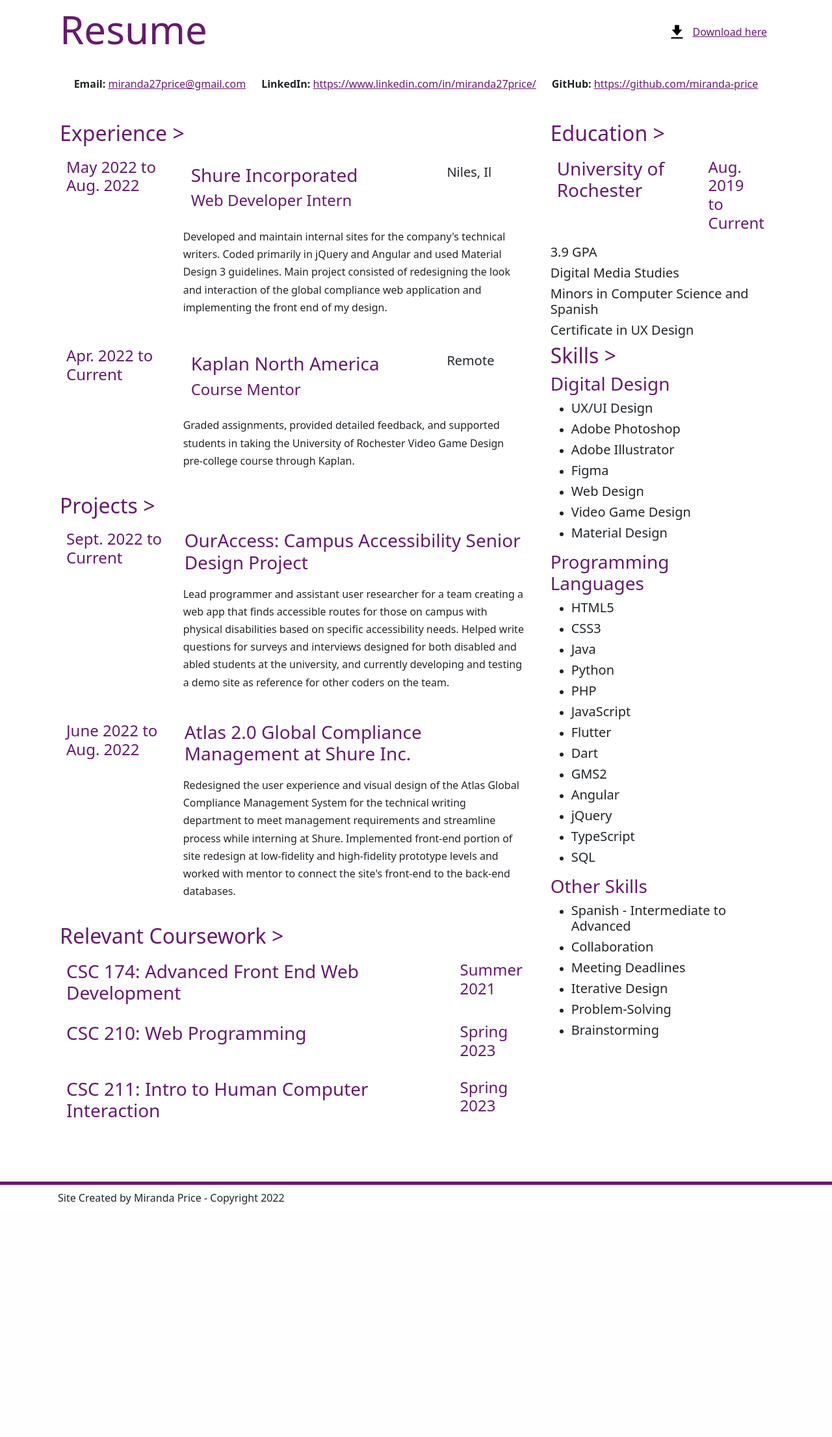
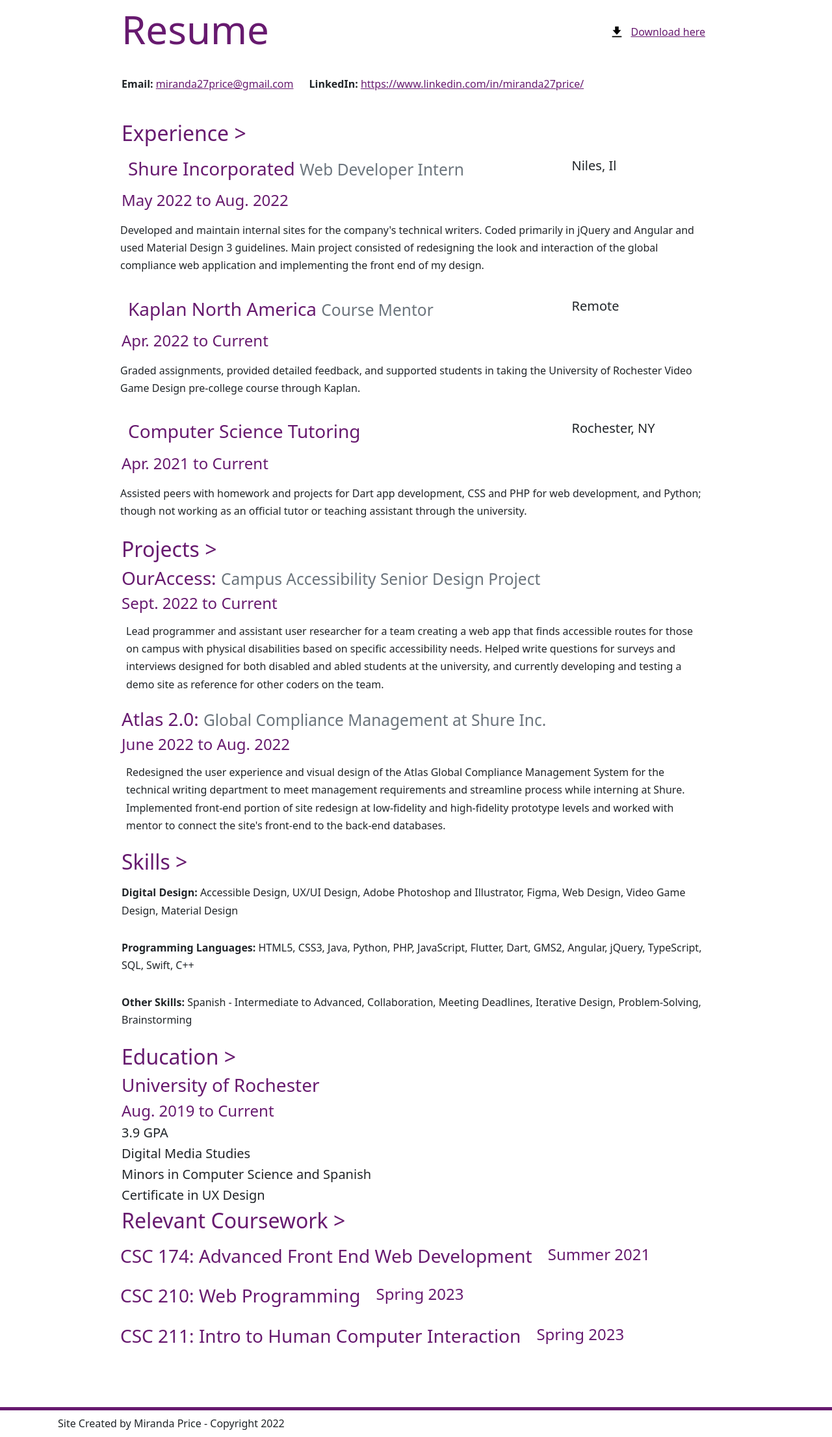
Before and after one commit to miranda-price/portfolio, a PHP site: page /resume.html in a window 1280 px wide. Shown: the part 81-2292 px from the top of the page at 65% size. Before the commit the page ends 1934 px from the top, so only its background shows below. Run offline with PHP 8.4, Linux system fonts and the light colour scheme.

Commit message:
reformat resume page

```diff
--- a/css/override.css
+++ b/css/override.css
@@ -58,6 +58,11 @@ footer, .row-home{
 	text-align: center;
 }
 
+.resume {
+	width: 80vw;
+	max-width: 950px;
+}
+
 
 /* *****************
 Module styles
@@ -69,13 +74,6 @@ Module styles
 
 .nav-item {padding: 10px;}
 
-.resume, .work {
-	background-color: #bbbbbb;
-	border-top-right-radius: 10px;
-	border-bottom-right-radius: 10px;
-	padding: 10px;
-}
-
 .download-link, .navbar-brand {
 	display: flex;
 	align-items: center;
@@ -84,7 +82,6 @@ Module styles
 
 .contact {
 	display: flex;
-	justify-content: center;
 }
 
 .contact > * {
--- a/resume.html
+++ b/resume.html
@@ -52,6 +52,7 @@
   </div>
 </nav>
 	</header>
+	<div class="container resume">
 	<div class="navbar-fix"></div>
 	<div class="row">
 		<h1 class="col-md-8">Resume</h1>
@@ -64,121 +65,78 @@
 	<div class="row contact">
 		<p><strong>Email: </strong><a href="mailto:miranda27price@gmail.com">miranda27price@gmail.com</a></p>
 		<p><strong>LinkedIn: </strong><a href="https://www.linkedin.com/in/miranda27price/" target="_blank">https://www.linkedin.com/in/miranda27price/</a></p>
-		<p><strong>GitHub: </strong><a href="https://github.com/miranda-price" target="_blank">https://github.com/miranda-price</a></p>
 	</div>
 
 	<div class="row">
-		<div class="col-md-8">
 	<strong><h2>Experience ></h2></strong>
-		<div class="row work-entry">
-			<h4 class="col-md-3 work-date">May 2022 to Aug. 2022</h4>
-			<div class="work-body col-md-9">
-				<div class="row work-head">
-					<div class="col-md-9 work-title">
-						<h3>Shure Incorporated</h3>
-						<h4>Web Developer Intern</h4>
-					</div>
+	<div class="work-entry">
+		<div class="row work-header">
+			<h3 class = "col-md-9">Shure Incorporated <small class="text-muted">Web Developer Intern</small></h3>
 			<h5 class="col-md-3 work-loc">Niles, Il</h5>
 		</div>
+		<h4 class="col work-date">May 2022 to Aug. 2022</h4>
 		<p class="row work-desc">Developed and maintain internal sites for the company's technical writers. Coded primarily in jQuery and Angular and used Material Design 3 guidelines. Main project consisted of redesigning the look and interaction of the global compliance web application and implementing the front end of my design.</p>
 	</div>
+
+	<div class="work-entry">
+		<div class="row work-header">
+			<h3 class = "col-md-9">Kaplan North America <small class="text-muted">Course Mentor</small></h3>
+			<h5 class="col-md-3 work-loc">Remote</h5>
+		</div>
+		<h4 class="col work-date">Apr. 2022 to Current</h4>
+		<p class="row work-desc">Graded assignments, provided detailed feedback, and supported students in taking the University of Rochester Video Game Design pre-college course through Kaplan.</p>
 	</div>
 
-		<div class="row work-entry">
-			<h4 class="col-md-3 work-date">Apr. 2022 to Current</h4>
-			<div class="work-body col-md-9">
-				<div class="row work-head">
-					<div class="col-md-9 work-title">
-						<h3>Kaplan North America</h3>
-						<h4>Course Mentor</h4>
+	<div class="work-entry">
+		<div class="row work-header">
+			<h3 class = "col-md-9">Computer Science Tutoring</h3>
+			<h5 class="col-md-3 work-loc">Rochester, NY</h5>
 		</div>
-					<h5 class="col-md-3 work-loc">Remote</h5>
-				</div>
-				<p class="row work-desc">Graded assignments, provided detailed feedback, and supported students in taking the University of Rochester Video Game Design pre-college course through Kaplan.</p>
-			</div>
+		<h4 class="col work-date">Apr. 2021 to Current</h4>
+		<p class="row work-desc">Assisted peers with homework and projects for Dart app development, CSS and PHP for web development, and Python; though not working as an official tutor or teaching assistant through the university.</p>
 	</div>
 
 		<strong><h2>Projects ></h2></strong>
-			<div class="row proj-entry">
-				<h4 class="col-md-3 proj-date">Sept. 2022 to Current</h4>
-				<div class="proj-body col-md-9">
-					<h3 class="proj-head">OurAccess: Campus Accessibility Senior Design Project</h3>
-					<p class="row work-desc">Lead programmer and assistant user researcher for a team creating a web app that finds accessible routes for those on campus with physical disabilities based on specific accessibility needs. Helped write questions for surveys and interviews designed for both disabled and abled students at the university, and currently developing and testing a demo site as reference for other coders on the team.</p>
-				</div>
+		<div class="proj-entry">
+			<h3>OurAccess: <small class="text-muted">Campus Accessibility Senior Design Project</small></h3>
+			<h4>Sept. 2022 to Current</h4>
+			<p class="work-desc">Lead programmer and assistant user researcher for a team creating a web app that finds accessible routes for those on campus with physical disabilities based on specific accessibility needs. Helped write questions for surveys and interviews designed for both disabled and abled students at the university, and currently developing and testing a demo site as reference for other coders on the team.</p>
 		</div>
 
-			<div class="row proj-entry">
-				<h4 class="col-md-3 proj-date">June 2022 to Aug. 2022</h4>
-				<div class="proj-body col-md-9">
-					<h3 class="proj-head">Atlas 2.0 Global Compliance Management at Shure Inc.</h3>
-					<p class="row work-desc">Redesigned the user experience and visual design of the Atlas Global Compliance Management System for the technical writing department to meet management requirements and streamline process while interning at Shure. Implemented front-end portion of site redesign at low-fidelity and high-fidelity prototype levels and worked with mentor to connect the site's front-end to the back-end databases.</p>
-				</div>
+		<div class="proj-entry">
+			<h3>Atlas 2.0: <small class="text-muted">Global Compliance Management at Shure Inc.</small></h3>
+			<h4>June 2022 to Aug. 2022</h4>
+			<p class="work-desc">Redesigned the user experience and visual design of the Atlas Global Compliance Management System for the technical writing department to meet management requirements and streamline process while interning at Shure. Implemented front-end portion of site redesign at low-fidelity and high-fidelity prototype levels and worked with mentor to connect the site's front-end to the back-end databases.</p>
 		</div>
 
-			<strong><h2>Relevant Coursework ></h2></strong>
-			<div class="course row">
-				<h3 class="col-md-10">CSC 174: Advanced Front End Web Development</h3>
-				<h4 class="col-md-2">Summer 2021</h4>
-			</div>
+		<strong><h2>Skills ></h2></strong>
+		<p><strong>Digital Design: </strong>Accessible Design, UX/UI Design, Adobe Photoshop and Illustrator, Figma, Web Design, Video Game Design, Material Design</p>
+		<p><strong>Programming Languages: </strong>HTML5, CSS3, Java, Python, PHP, JavaScript, Flutter, Dart, GMS2, Angular, jQuery, TypeScript, SQL, Swift, C++</p>
+		<p><strong>Other Skills: </strong>Spanish - Intermediate to Advanced, Collaboration, Meeting Deadlines, Iterative Design, Problem-Solving, Brainstorming</p>
 
-			<div class="course row">
-				<h3 class="col-md-10">CSC 210: Web Programming</h3>
-				<h4 class="col-md-2">Spring 2023</h4>
-			</div>
-
-			<div class="course row">
-				<h3 class="col-md-10">CSC 211: Intro to Human Computer Interaction</h3>
-				<h4 class="col-md-2">Spring 2023</h4>
-			</div>
-		</div> <!--column-->
-
-		<div class="col-md-4">
 		<strong><h2>Education ></h2></strong>
-			<div class="row edu-head">
-				<h3 class="col-md-8">University of Rochester</h3>
-				<h4 class="col-md-4 edu-date">Aug. 2019 to Current</h4>
-			</div>
+		<h3>University of Rochester</h3>
+		<h4>Aug. 2019 to Current</h4>
 		<h5>3.9 GPA</h5>
 		<h5>Digital Media Studies</h5>
 		<h5>Minors in Computer Science and Spanish</h5>
 		<h5>Certificate in UX Design</h5>
 
-			<strong><h2>Skills ></h2></strong>
-			<h3 class="skills-head">Digital Design</h3>
-			<ul class="skills">
-				<li><h5>UX/UI Design</h5></li>
-				<li><h5>Adobe Photoshop</h5></li>
-				<li><h5>Adobe Illustrator</h5></li>
-				<li><h5>Figma</h5></li>
-				<li><h5>Web Design</h5></li>
-				<li><h5>Video Game Design</h5></li>
-				<li><h5>Material Design</h5></li>
-			</ul>
-			<h3 class="skills-head">Programming Languages</h3>
-			<ul class="skills">
-				<li><h5>HTML5</h5></li>
-				<li><h5>CSS3</h5></li>
-				<li><h5>Java</h5></li>
-				<li><h5>Python</h5></li>
-				<li><h5>PHP</h5></li>
-				<li><h5>JavaScript</h5></li>
-				<li><h5>Flutter</h5></li>
-				<li><h5>Dart</h5></li>
-				<li><h5>GMS2</h5></li>
-				<li><h5>Angular</h5></li>
-				<li><h5>jQuery</h5></li>
-				<li><h5>TypeScript</h5></li>
-				<li><h5>SQL</h5></li>
-			</ul>
-			<h3 class="skills-head">Other Skills</h3>
-			<ul class="skills">
-				<li><h5>Spanish - Intermediate to Advanced</h5></li>
-				<li><h5>Collaboration</h5></li>
-				<li><h5>Meeting Deadlines</h5></li>
-				<li><h5>Iterative Design</h5></li>
-				<li><h5>Problem-Solving</h5></li>
-				<li><h5>Brainstorming</h5></li>
-			</ul>
+		<strong><h2>Relevant Coursework ></h2></strong>
+		<div class="course row">
+			<h3 class="col-md-auto">CSC 174: Advanced Front End Web Development</h3>
+			<h4 class="col-md-auto">Summer 2021</h4>
+		</div>
+
+		<div class="course row">
+			<h3 class="col-md-auto">CSC 210: Web Programming</h3>
+			<h4 class="col-md-auto">Spring 2023</h4>
+		</div>
+
+		<div class="course row">
+			<h3 class="col-md-auto">CSC 211: Intro to Human Computer Interaction</h3>
+			<h4 class="col-md-auto">Spring 2023</h4>
+		</div>
 	</div>
 </div>
 
```
Lines whose indentation alone changed are shown as unchanged.
